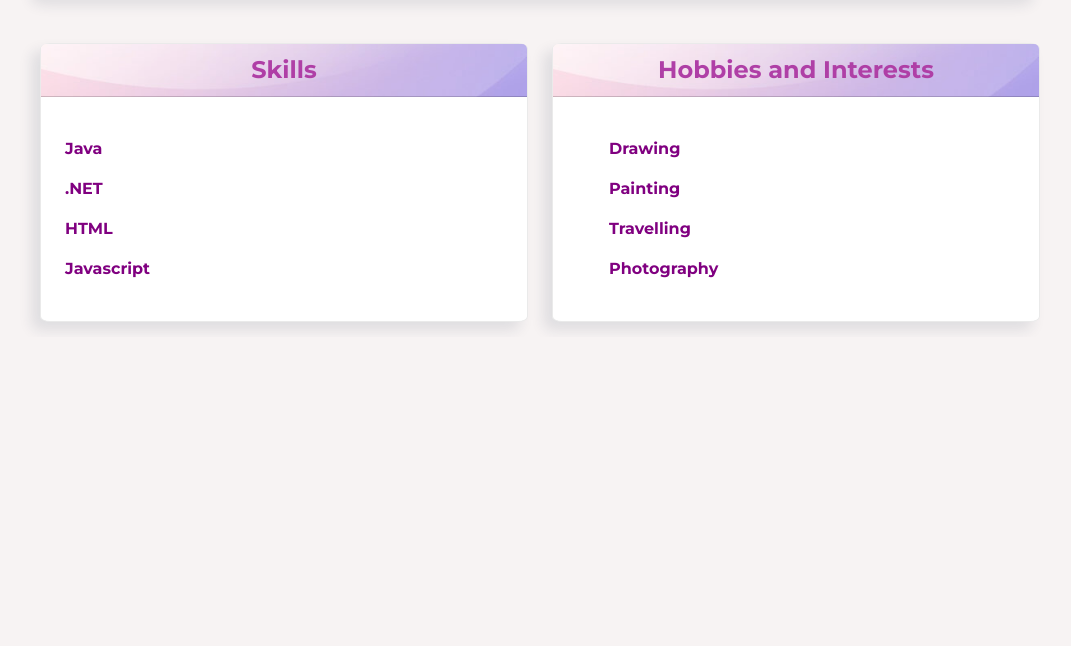
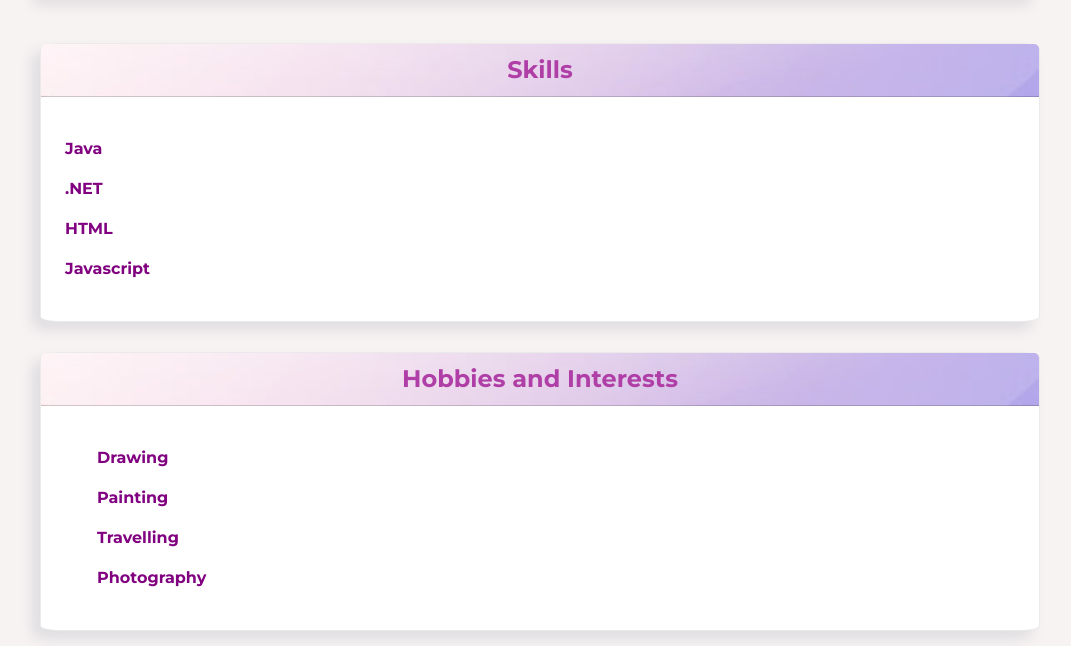
Before and after one commit to Rbabnasr1/Profile, a plain HTML site: page index.html in a window 1280 px wide. Shown: the part 712-1358 px from the top of the page, without its empty margins (100-1171 px from the left). Before the commit the page ends 1049 px from the top, so only its background shows below. Drawn offline with nearby package versions, Linux system fonts and the light colour scheme; a web font is replaced by a local one.

Commit message:
Update index.html

```diff
--- a/index.html
+++ b/index.html
@@ -192,7 +192,7 @@
         </div>
         <div class="row  mt-3">
 
-            <div class="col-6 col-l-6 col-xl-6 col-md-12 col-sm-12">
+            <div class="col-12 col-l-12 col-xl-12 col-md-12 col-sm-12">
 
                 <div class="card">
                     <div class="card-header">Skills</div>
@@ -214,7 +214,7 @@
 
             </div>
 
-            <div class="col-6 col-l-6 col-xl-6 col-md-12 col-sm-12">
+            <div class="col-12 col-l-12 col-xl-12 col-md-12 col-sm-12">
                 <div class="card">
                     <div class="card-header">Hobbies and Interests</div>
                     <div class="card-body">
```
